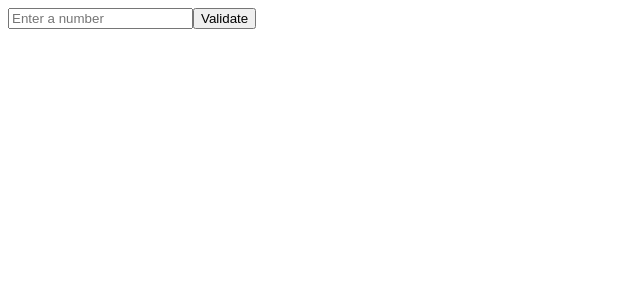
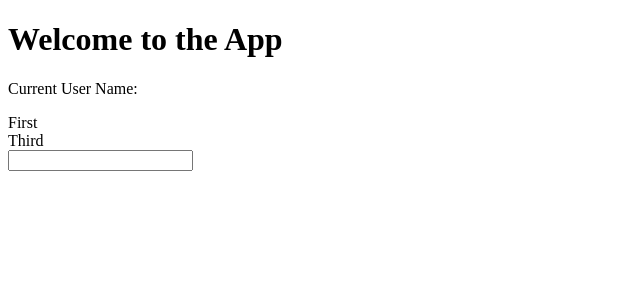
Before and after one commit to dinelkalakshan40/react-demo, a React (Vite) app: page / in a window 1280 px wide. Shown: the top 300 px of the page, without its empty margins (0-640 px from the left). Built offline with nearby package versions, Linux system fonts and the light colour scheme.

Commit message:
useContext

```diff
--- a/src/App.tsx
+++ b/src/App.tsx
@@ -1,31 +1,23 @@
-import {useRef} from "react";
+import {createContext, useState} from "react";
+import Component1 from "./Component/useContext/Component1.tsx";
 
+
+export const myName = createContext({})
 
 function App() {
 
-    // Define the ref with type HTMLInputElement or null
-    const inputRef = useRef<HTMLInputElement | null>(null);
 
-    const handleClick = () => {
-        // Check if the ref is not null
-        if (inputRef.current) {
-            const value = inputRef.current.value;
-
-            if (value === "") {
-                inputRef.current.focus();
-            } else if (Number(value) > 50) {
-                alert("Success");
-            } else {
-                alert("Error");
-            }
-        }
-    };
+    const [userName,setUserName] =useState("")
 
     return (
-        <>
-            <input type="text" ref={inputRef} placeholder="Enter a number"/>
-            <button onClick={handleClick}>Validate</button>
-        </>
+        <myName.Provider value={{ userName, setUserName }}>
+            <div>
+                <h1>Welcome to the App</h1>
+                <p>Current User Name: {userName}</p>
+                {/* Render the first component */}
+                <Component1 />
+            </div>
+        </myName.Provider>
     );
 }
 
--- /dev/null
+++ b/src/Component/useContext/Component1.tsx
@@ -0,0 +1,14 @@
+import Component2 from "./Component2.tsx";
+
+
+function component1(){
+
+
+    return(
+        <div>
+            First
+            <Component2></Component2>
+        </div>
+    )
+}
+export default component1;
--- /dev/null
+++ b/src/Component/useContext/Component2.tsx
@@ -0,0 +1,12 @@
+import Component3 from "./Component3.tsx";
+
+function Component2(){
+    return(
+        <div>
+            <Component3/>
+
+        </div>
+
+    )
+}
+export default Component2;
--- /dev/null
+++ b/src/Component/useContext/Component3.tsx
@@ -0,0 +1,21 @@
+import { useContext } from "react";
+import { myName } from "../../App.tsx";
+
+function Component3() {
+    const { setUserName } = useContext(myName) as { setUserName: (value: string) => void };
+
+
+    const handleChange = (e: React.ChangeEvent<HTMLInputElement>) => {
+        setUserName(e.target.value); // Update username from input
+    };
+
+    return (
+        <div>
+            Third
+            <br />
+            <input type="text" onChange={handleChange} />
+        </div>
+    );
+}
+
+export default Component3;
```
